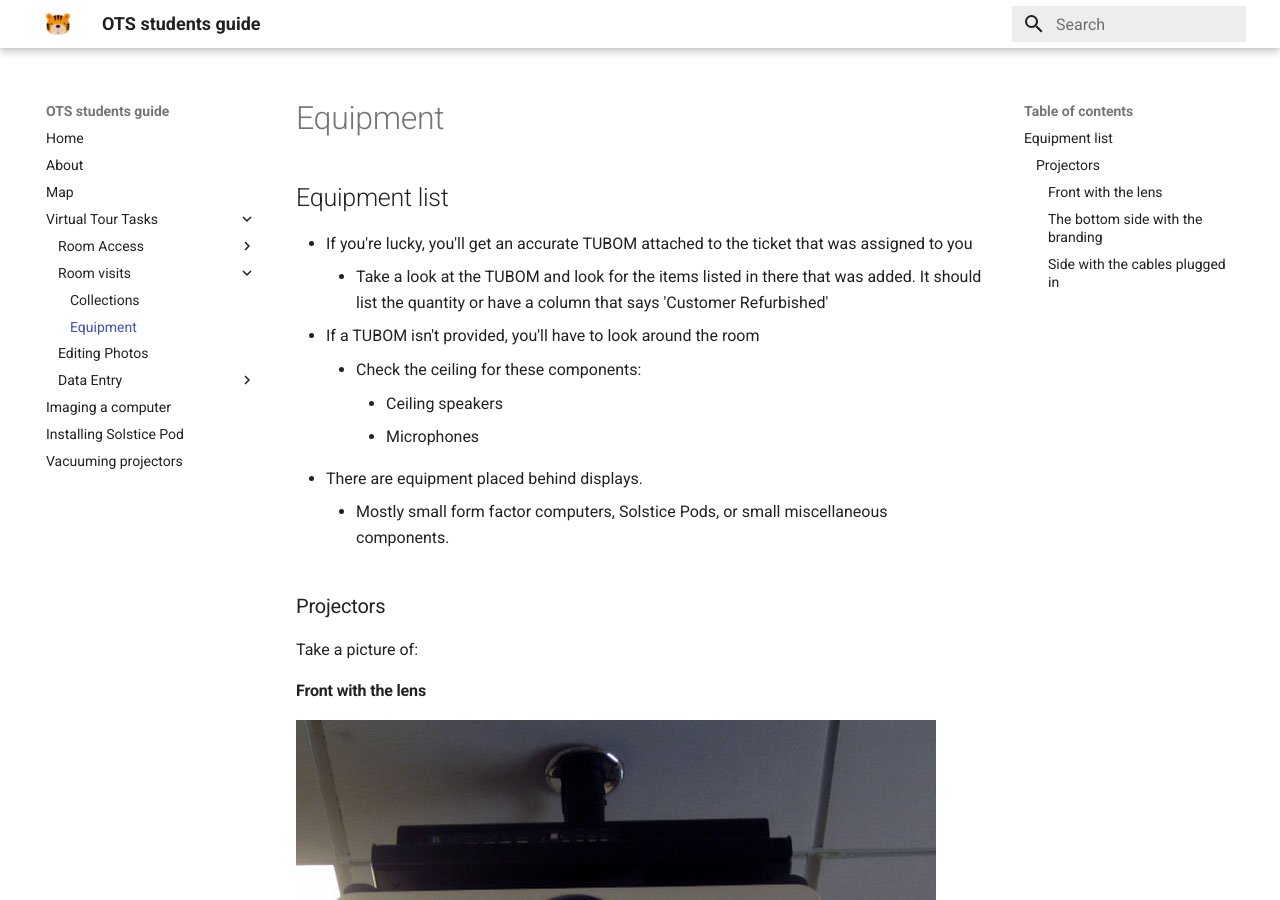
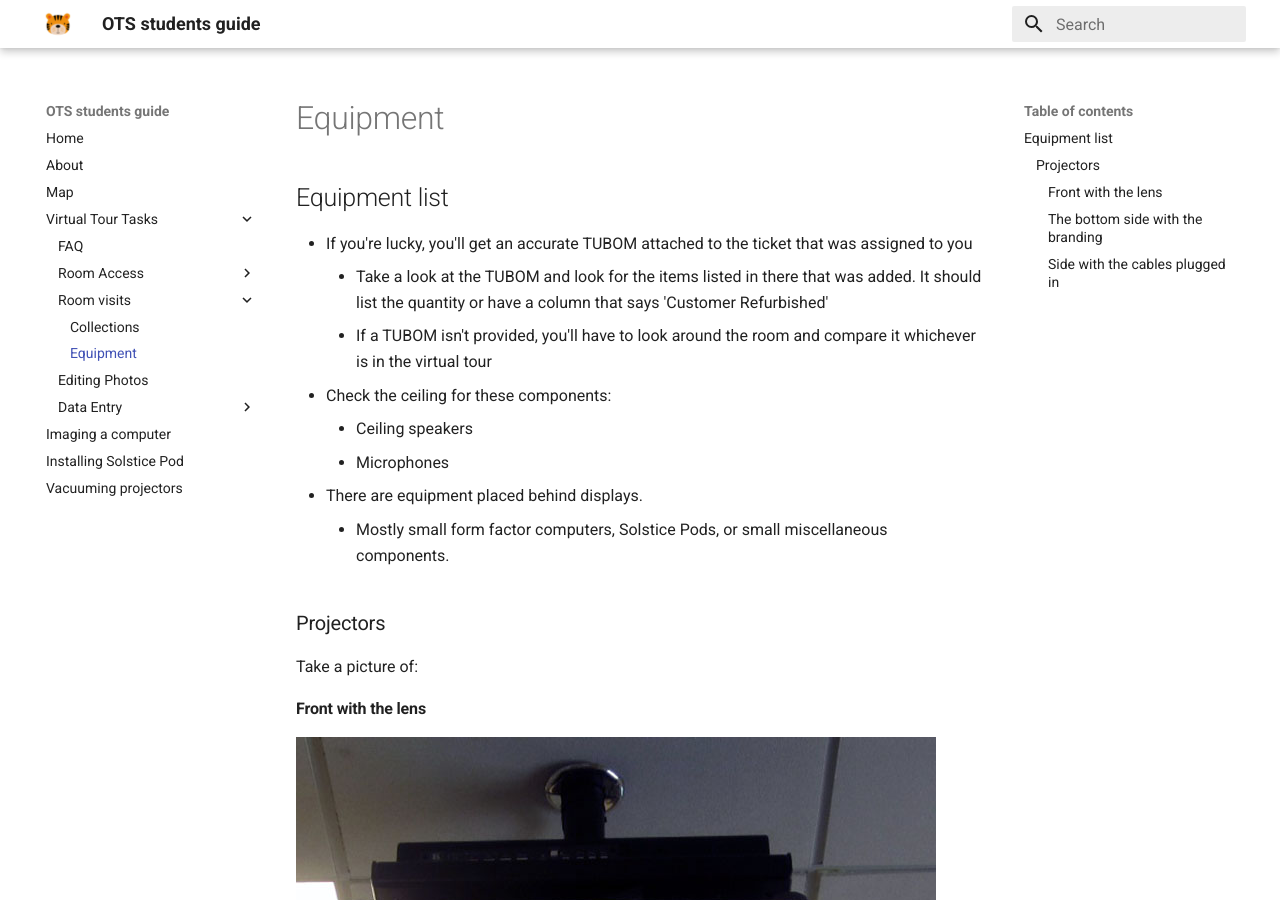
Before and after one commit to curlyLasagna/OTS-Student-Documentation, an MkDocs documentation site: the page built from docs/equipment.md, in a window 1280 px wide and 900 px high. Built offline with MkDocs 1.6.1 and Material for MkDocs 9.7.7, drawn with Linux system fonts in a browser that asks for light colours.

Commit message:
Renamed dataEntry.md to VTFAQs.md for Virtual Tour FAQ's

```diff
--- a/docs/equipment.md
+++ b/docs/equipment.md
@@ -1,10 +1,10 @@
 ## Equipment list
 - If you're lucky, you'll get an accurate TUBOM attached to the ticket that was assigned to you
   - Take a look at the TUBOM and look for the items listed in there that was added. It should list the quantity or have a column that says 'Customer Refurbished'
-- If a TUBOM isn't provided, you'll have to look around the room
-  - Check the ceiling for these components:
-    - Ceiling speakers
-    - Microphones
+  - If a TUBOM isn't provided, you'll have to look around the room and compare it whichever is in the virtual tour
+- Check the ceiling for these components:
+  - Ceiling speakers
+  - Microphones
 - There are equipment placed behind displays.
   - Mostly small form factor computers, Solstice Pods, or small miscellaneous components.
 
--- a/mkdocs.yml
+++ b/mkdocs.yml
@@ -5,6 +5,7 @@ nav:
   - About: about.md
   - Map: map.md
   - Virtual Tour Tasks:
+    - 'FAQ': VTFAQs.md
     - 'Room Access':
       - 'Contacts': contact.md
       - 'Doors': doorCodes.md
@@ -13,7 +14,6 @@ nav:
       - 'Equipment' : equipment.md
     - 'Editing Photos': photoEdit.md
     - 'Data Entry':
-      - 'FAQ': dataEntry.md
       - 'Staging data template': excel.md
       - 'Copying/Importing to Access': access.md
     # - 'Adding a new category': category.md
```
Also changed, not shown: docs/VTFAQs.md (added, +27 -0 lines), docs/collections.md (+2 -0 lines), docs/dataEntry.md (deleted, +0 -21 lines).
